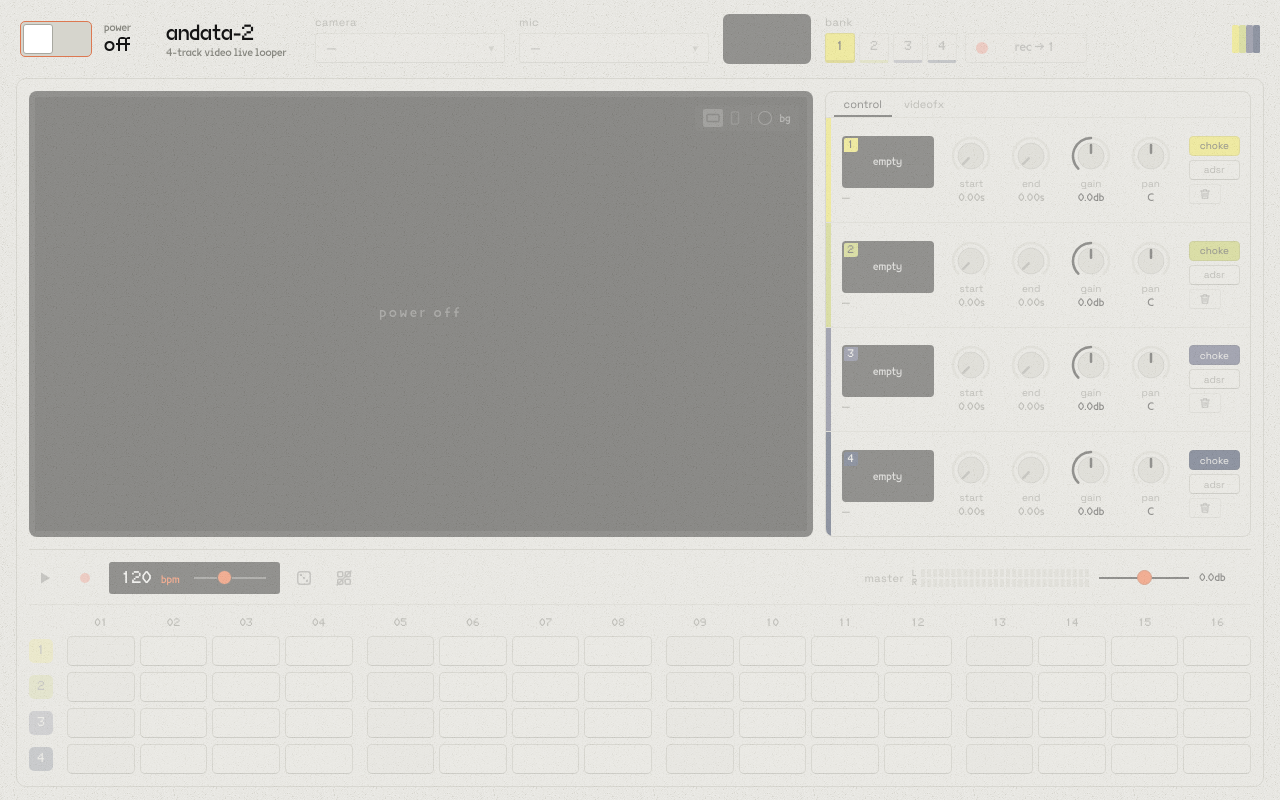
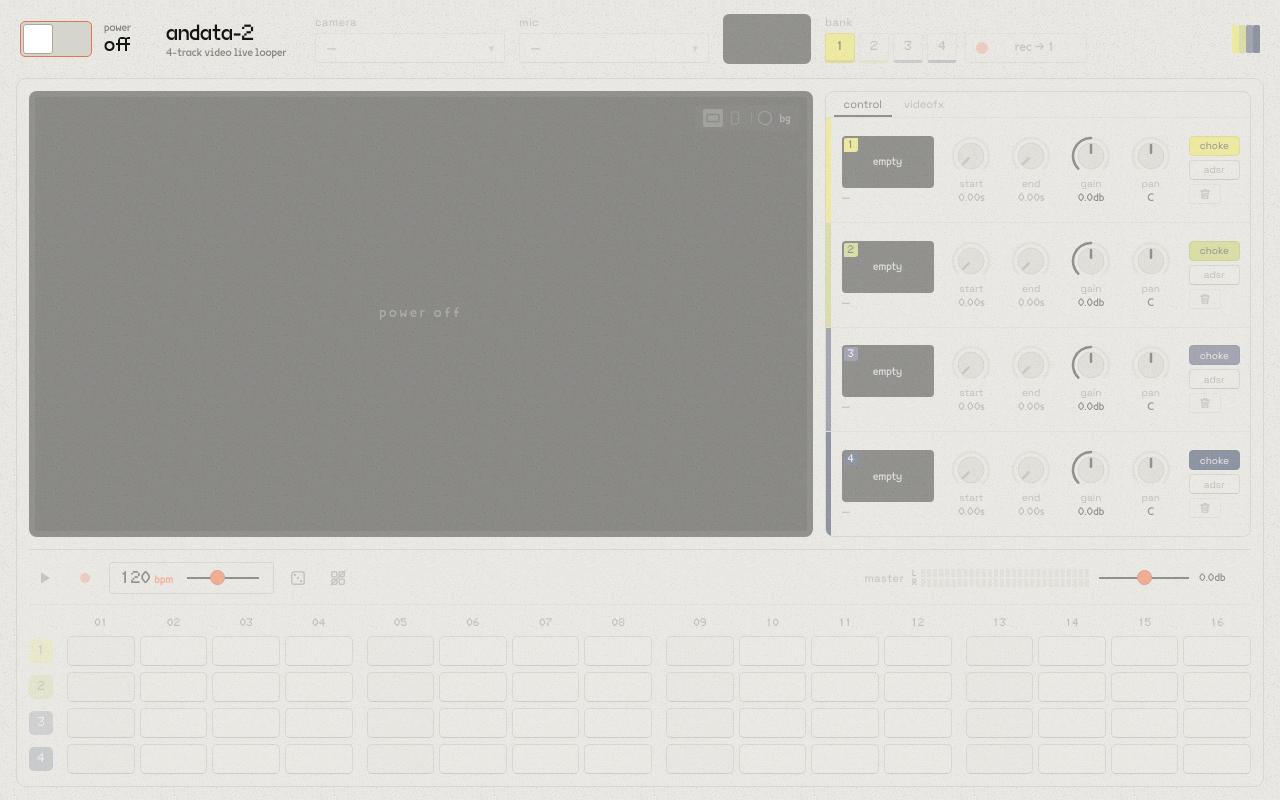
Before and after one commit to reckoner165/andata-2, a React (Vite) app: page / in a window 1280 px wide. Built offline with nearby package versions, Linux system fonts and the light colour scheme.

Commit message:
Bpm UI fix

```diff
--- a/src/App.css
+++ b/src/App.css
@@ -863,18 +863,22 @@
   height: 32px;
   padding: 0 12px 0 10px;
   border-radius: 3px;
-  background: var(--screen);
-  color: #fff;
+  border: 1px solid var(--rule);
+  background: transparent;
+  color: var(--ink);
 }
 .lcd__num {
-  width: 38px;
+  /* exactly three VG5000 digits (0.6em each), right-aligned so the number hugs "bpm" */
+  width: 1.8em;
+  padding: 0;
+  text-align: right;
   background: transparent;
   border: none;
   outline: none;
   font-size: 17px;
   line-height: 32px;
   font-variant-numeric: tabular-nums;
-  color: #fff;
+  color: var(--ink);
 }
 .lcd__readout {
   display: flex;
@@ -994,21 +998,9 @@
   outline-color: var(--bank-ink);
 }
 
-/* BPM slider lives inside the black display */
+/* BPM slider lives inside the outlined BPM box */
 .slider--lcd {
   width: 72px;
-}
-.slider--lcd::-webkit-slider-runnable-track {
-  background: #ffffff55;
-}
-.slider--lcd::-moz-range-track {
-  background: #ffffff55;
-}
-.slider--lcd::-webkit-slider-thumb {
-  border-color: var(--screen);
-}
-.slider--lcd::-moz-range-thumb {
-  border-color: var(--screen);
 }
 
 /* ---------- ADSR mode ---------- */
```
